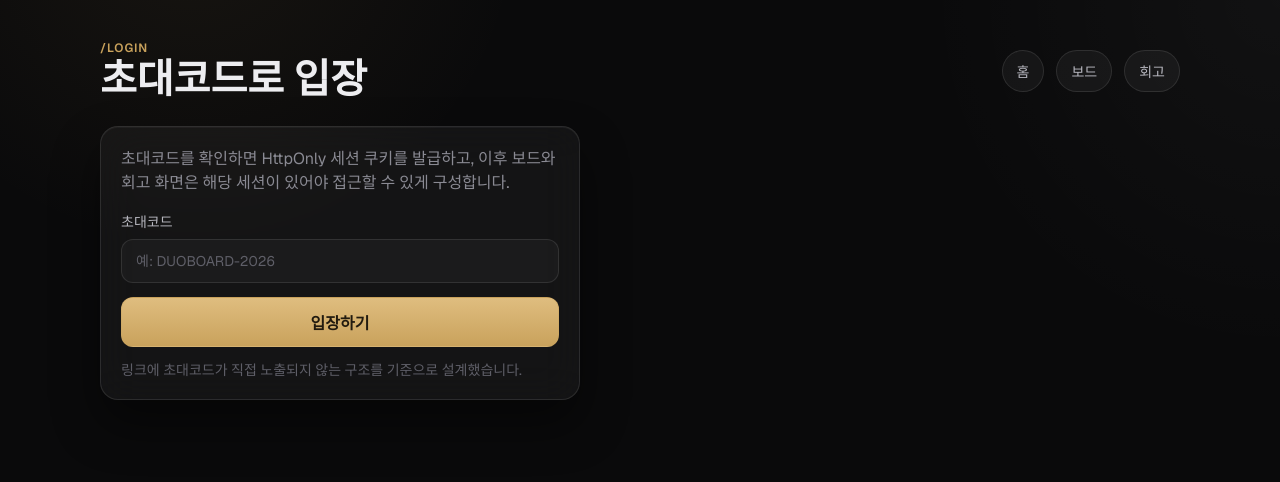
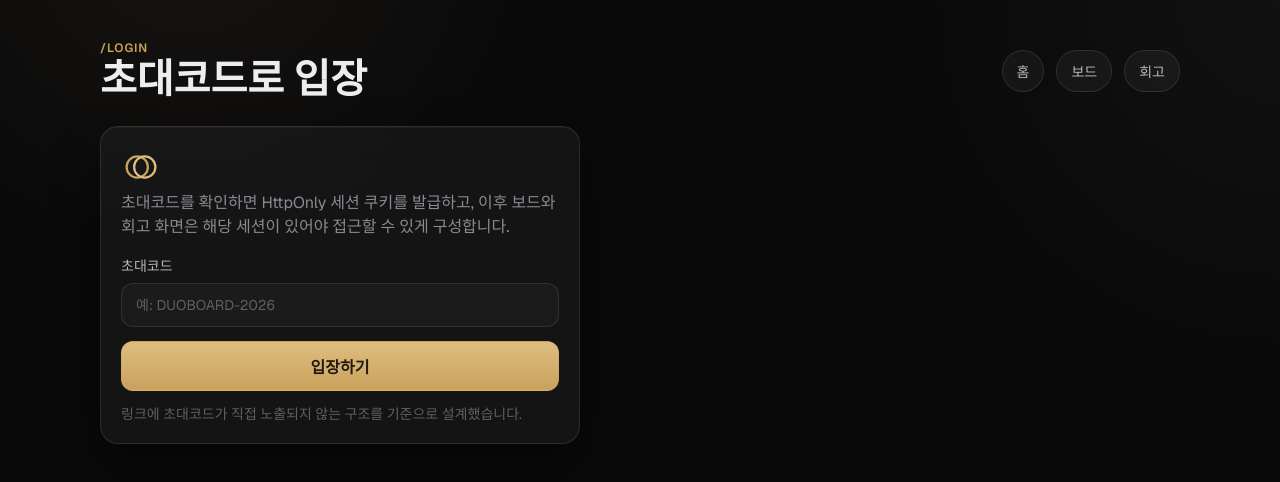
Before and after one commit to yoomingyoo/duoboard, a Next.js app: page /login in a window 1280 px wide. Shown: the top 482 px of the page. Built offline with nearby package versions, Linux system fonts and the light colour scheme; no server answers.

Commit message:
담당자 색 구분, 회고 항목 색 스트라이프, 로그인 로고 추가
- 보드 카드 담당자 배지에 민규/혜진 톤다운 컬러 적용
- 회고 기록의 Good/Bad/Next에 좌측 컬러 스트라이프로 구분
- 로그인 카드에 겹친 두 원 로고 추가

```diff
--- a/src/app/globals.css
+++ b/src/app/globals.css
@@ -36,6 +36,12 @@
   --danger: #d9836f;
   --danger-bg: rgba(217, 131, 111, 0.14);
   --danger-muted: #9c766f;
+
+  /* 담당자 구분 (톤 다운, 상태/포인트 컬러와 별개) */
+  --assignee-mingyoo: #8fa3d9;
+  --assignee-mingyoo-bg: rgba(143, 163, 217, 0.14);
+  --assignee-hyejin: #d191ab;
+  --assignee-hyejin-bg: rgba(209, 145, 171, 0.14);
 
   --shadow: 0 24px 48px rgba(0, 0, 0, 0.45);
 }
@@ -229,6 +235,11 @@ button:disabled {
 
 .login-card {
   max-width: 480px;
+}
+
+.login-card__brand {
+  display: flex;
+  margin-bottom: 4px;
 }
 
 .login-form,
@@ -426,6 +437,18 @@ textarea {
   font-weight: 600;
 }
 
+.task-card__badge--mingyoo {
+  background: var(--assignee-mingyoo-bg);
+  border-color: var(--assignee-mingyoo);
+  color: var(--assignee-mingyoo);
+}
+
+.task-card__badge--hyejin {
+  background: var(--assignee-hyejin-bg);
+  border-color: var(--assignee-hyejin);
+  color: var(--assignee-hyejin);
+}
+
 .task-card strong {
   color: var(--fg);
   font-weight: 600;
@@ -572,6 +595,28 @@ textarea {
   color: var(--fg-secondary);
 }
 
+.retro-item__row {
+  padding: 6px 10px;
+  border-left: 3px solid transparent;
+  border-radius: 4px;
+  line-height: 1.55;
+}
+
+.retro-item__row--good {
+  border-left-color: var(--status-done);
+  background: var(--status-done-bg);
+}
+
+.retro-item__row--bad {
+  border-left-color: var(--danger-muted);
+  background: var(--danger-bg);
+}
+
+.retro-item__row--next {
+  border-left-color: var(--accent);
+  background: var(--accent-soft);
+}
+
 .item-actions {
   display: flex;
   align-items: center;
--- a/src/app/login/page.tsx
+++ b/src/app/login/page.tsx
@@ -1,5 +1,6 @@
 import Link from "next/link";
 import { InviteCodeForm } from "@/components/auth/InviteCodeForm";
+import { Logo } from "@/components/common/Logo";
 import { cookies } from "next/headers";
 import { redirect } from "next/navigation";
 import { SESSION_COOKIE, verifySignedSessionValue } from "@/lib/auth/session";
@@ -27,6 +28,9 @@ export default async function LoginPage() {
       </header>
 
       <section className="login-card">
+        <div className="login-card__brand">
+          <Logo size={40} />
+        </div>
         <p className="muted">
           초대코드를 확인하면 HttpOnly 세션 쿠키를 발급하고, 이후 보드와 회고 화면은 해당 세션이 있어야 접근할 수 있게 구성합니다.
         </p>
--- a/src/components/board/TaskCard.tsx
+++ b/src/components/board/TaskCard.tsx
@@ -21,7 +21,9 @@ export function TaskCard({ task }: TaskCardProps) {
   return (
     <article className="task-card">
       <div className="task-card__meta">
-        <span className="task-card__badge">{assigneeLabel[task.assignee]}</span>
+        <span className={`task-card__badge task-card__badge--${task.assignee}`}>
+          {assigneeLabel[task.assignee]}
+        </span>
       </div>
       <strong>{task.title}</strong>
 
--- /dev/null
+++ b/src/components/common/Logo.tsx
@@ -0,0 +1,17 @@
+type LogoProps = {
+  size?: number;
+};
+
+export function Logo({ size = 40 }: LogoProps) {
+  return (
+    <svg
+      aria-hidden="true"
+      height={size}
+      viewBox="0 0 32 32"
+      width={size}
+    >
+      <circle cx="13" cy="16" fill="none" r="8.5" stroke="var(--accent)" strokeWidth="1.8" />
+      <circle cx="19" cy="16" fill="none" r="8.5" stroke="var(--accent-strong)" strokeWidth="1.8" />
+    </svg>
+  );
+}
--- a/src/components/retro/RetroForm.tsx
+++ b/src/components/retro/RetroForm.tsx
@@ -27,9 +27,9 @@ function RetroItem({ retro }: { retro: Retro }) {
         <strong>{authorLabel[retro.author]}</strong>
         <span>{retro.weekOf}</span>
       </div>
-      <p><b>Good</b> {retro.good}</p>
-      <p><b>Bad</b> {retro.bad}</p>
-      <p><b>Next</b> {retro.nextAction}</p>
+      <p className="retro-item__row retro-item__row--good"><b>Good</b> {retro.good}</p>
+      <p className="retro-item__row retro-item__row--bad"><b>Bad</b> {retro.bad}</p>
+      <p className="retro-item__row retro-item__row--next"><b>Next</b> {retro.nextAction}</p>
 
       <div className="item-actions">
         <details className="inline-disclosure">
```
